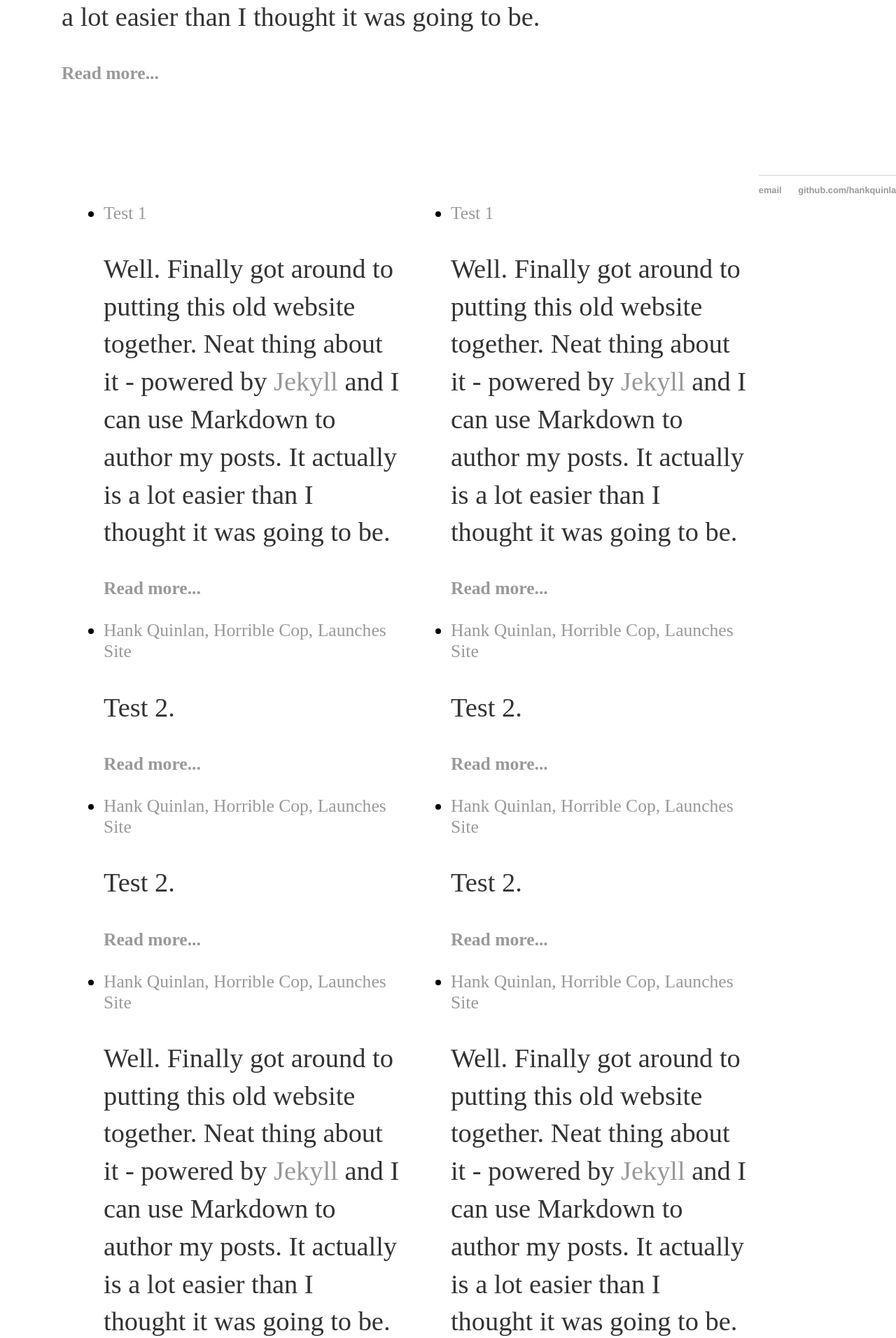
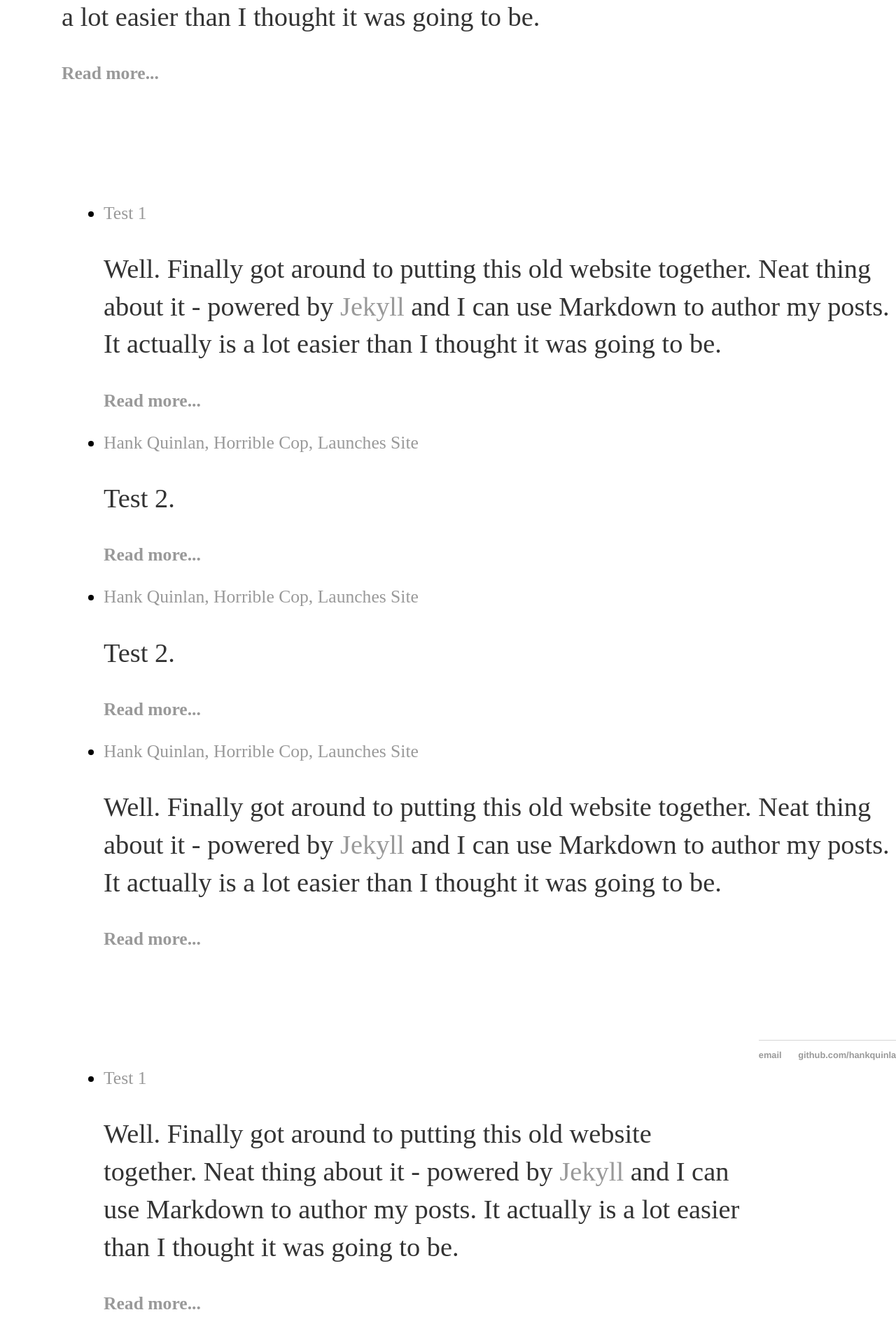
Before and after one commit to billparry99/billparry99.github.io, a Jekyll site: the page built from index.html, in a window 1280 px wide. Shown: the part 1213-3125 px from the top of the page at 70% size. Built offline with Jekyll 4.4.1, drawn with Linux system fonts in a browser that asks for light colours.

Commit message:
Update main.css

```diff
--- a/css/main.css
+++ b/css/main.css
@@ -266,7 +266,7 @@
 /* Create two equal columns that sits next to each other */
 /* subcolumn 1 */
 .mainsubrow1 {
-    flex: 37.5%; /* Set the width of  subrow1 */
+    flex: 50%; /* Set the width of  subrow1 */
     background-color: white; /* white background color */
     overflow: hidden;
     float: center;
```
